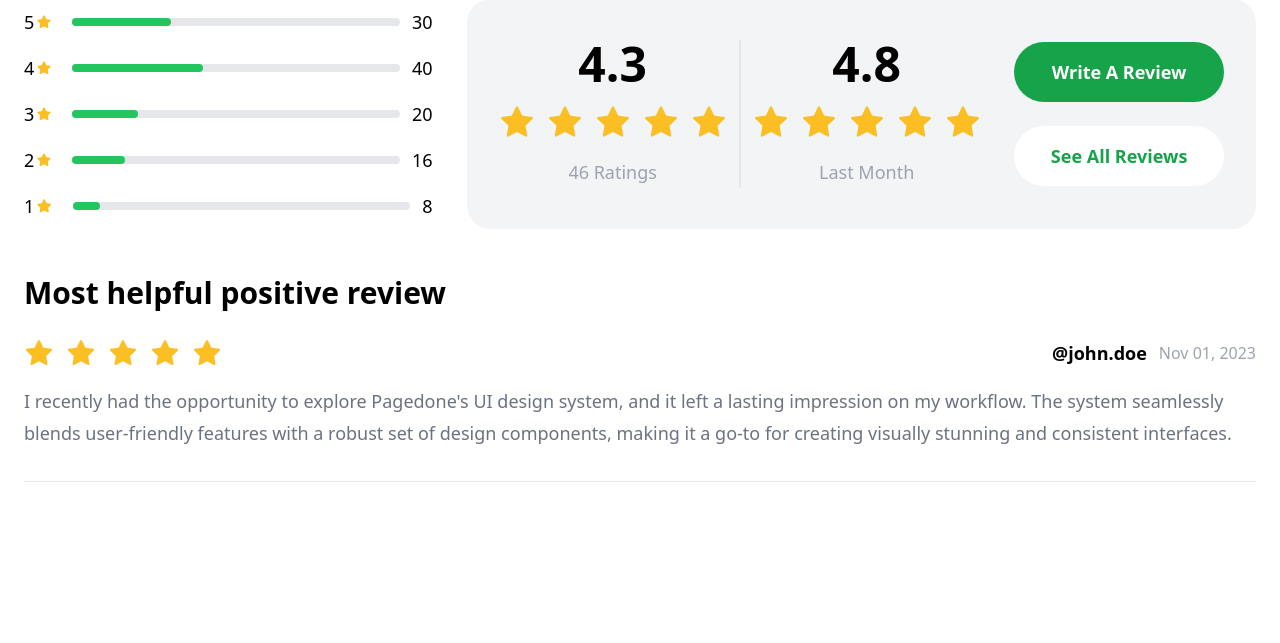
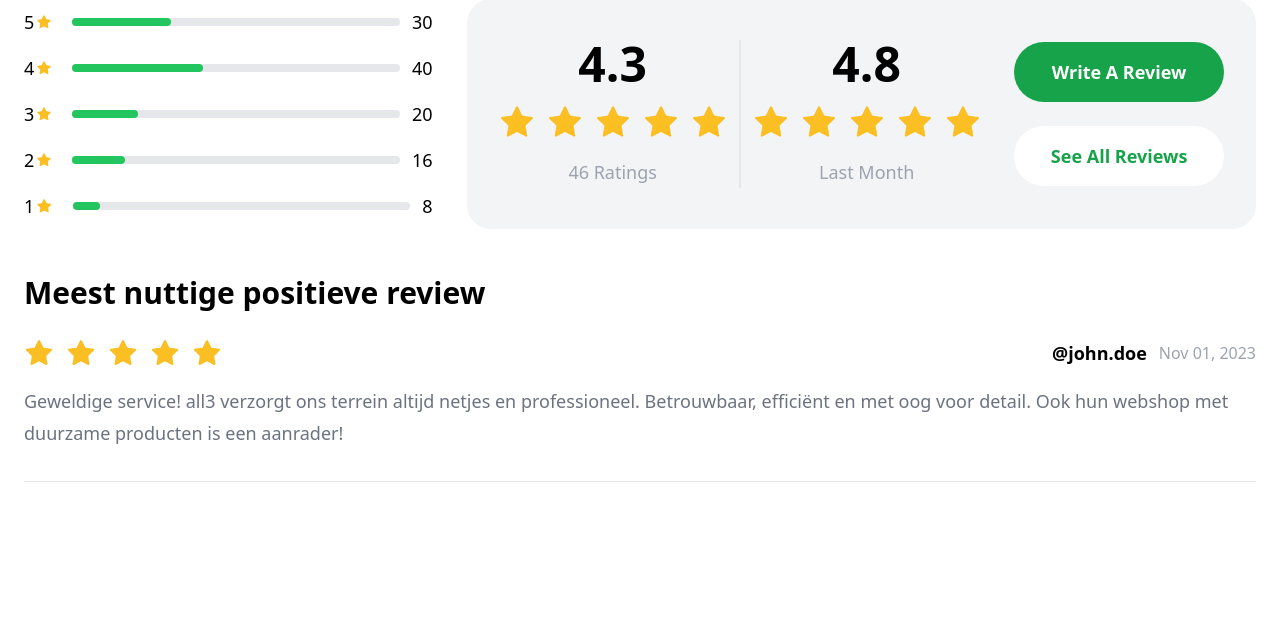
Before and after one commit to JariKN01/all3, a Django app: page / in a window 1280 px wide. Shown: the part 2045-2688 px from the top of the page. Run offline with Django 5.2, Linux system fonts and the light colour scheme; some libraries are stand-ins or nearby versions.

Commit message:
updating reviews section

```diff
--- a/templates/home.html
+++ b/templates/home.html
@@ -79,7 +79,8 @@
     <section class="bg-white dark:bg-gray-900 mt-32 slide-in-left" id="services-section">
         <div class="container px-6 py-10 mx-auto">
             <div class="text-center">
-                <h1 class="text-2xl font-semibold leading-10 text-gray-800 capitalize lg:text-3xl dark:text-white">Vakkundig groen
+                <h1 class="text-2xl font-semibold leading-10 text-gray-800 capitalize lg:text-3xl dark:text-white">
+                    Vakkundig groen
                     onderhoud voor bedrijven en Vve's Almere</h1>
 
                 <p class="max-w-lg mx-auto mt-4 text-1xl dark:text-white">
@@ -141,7 +142,7 @@
     <section class="py-24 relative mt-52 slide-in-right">
         <div class="w-full max-w-7xl px-4 md:px-5 lg:px-6 mx-auto">
             <div class="">
-                <h2 class="font-manrope font-bold text-2xl sm:text-3xl text-black mb-8 text-center">
+                <h2 class="font-manrope font-bold text-2xl sm:text-3xl text-black dark:text-white mb-8 text-center">
                     Customer reviews &
                     rating</h2>
                 <div class="grid grid-cols-12 mb-11">
@@ -149,7 +150,7 @@
                     <div class="col-span-12 xl:col-span-4 flex items-center">
                         <div class="box flex flex-col gap-y-4 w-full max-xl:max-w-3xl mx-auto">
                             <div class="flex items-center w-full">
-                                <p class="font-medium text-lg py-[1px] text-black mr-[2px]">5</p>
+                                <p class="font-medium text-lg py-[1px] text-black dark:text-white mr-[2px]">5</p>
                                 <svg width="20" height="20" viewBox="0 0 20 20" fill="none"
                                      xmlns="http://www.w3.org/2000/svg">
                                     <g clip-path="url(#clip0_12042_8589)">
@@ -166,10 +167,10 @@
                                 <p class="h-2 w-full sm:min-w-[278px] rounded-[30px] bg-gray-200 ml-5 mr-3">
                                     <span class="h-full w-[30%] rounded-[30px] bg-green-500 flex"></span>
                                 </p>
-                                <p class="font-medium text-lg py-[1px] text-black mr-[2px]">30</p>
+                                <p class="font-medium text-lg py-[1px] text-black dark:text-white mr-[2px]">30</p>
                             </div>
                             <div class="flex items-center w-full">
-                                <p class="font-medium text-lg py-[1px] text-black mr-[2px]">4</p>
+                                <p class="font-medium text-lg py-[1px] text-black dark:text-white mr-[2px]">4</p>
                                 <svg width="20" height="20" viewBox="0 0 20 20" fill="none"
                                      xmlns="http://www.w3.org/2000/svg">
                                     <g clip-path="url(#clip0_12042_8589)">
@@ -186,10 +187,10 @@
                                 <p class="h-2 w-full xl:min-w-[278px] rounded-[30px] bg-gray-200 ml-5 mr-3">
                                     <span class="h-full w-[40%] rounded-[30px] bg-green-500 flex"></span>
                                 </p>
-                                <p class="font-medium text-lg py-[1px] text-black mr-[2px]">40</p>
+                                <p class="font-medium text-lg py-[1px] text-black dark:text-white mr-[2px]">40</p>
                             </div>
                             <div class="flex items-center">
-                                <p class="font-medium text-lg py-[1px] text-black mr-[2px]">3</p>
+                                <p class="font-medium text-lg py-[1px] text-black dark:text-white mr-[2px]">3</p>
                                 <svg width="20" height="20" viewBox="0 0 20 20" fill="none"
                                      xmlns="http://www.w3.org/2000/svg">
                                     <g clip-path="url(#clip0_12042_8589)">
@@ -206,10 +207,10 @@
                                 <p class="h-2 w-full xl:min-w-[278px] rounded-[30px] bg-gray-200 ml-5 mr-3">
                                     <span class="h-full w-[20%] rounded-[30px] bg-green-500 flex"></span>
                                 </p>
-                                <p class="font-medium text-lg py-[1px] text-black mr-[2px]">20</p>
+                                <p class="font-medium text-lg py-[1px] text-black dark:text-white mr-[2px]">20</p>
                             </div>
                             <div class="flex items-center">
-                                <p class="font-medium text-lg py-[1px] text-black mr-[2px]">2</p>
+                                <p class="font-medium text-lg py-[1px] text-black dark:text-white mr-[2px]">2</p>
                                 <svg width="20" height="20" viewBox="0 0 20 20" fill="none"
                                      xmlns="http://www.w3.org/2000/svg">
                                     <g clip-path="url(#clip0_12042_8589)">
@@ -226,10 +227,10 @@
                                 <p class="h-2 w-full xl:min-w-[278px] rounded-[30px] bg-gray-200 ml-5 mr-3">
                                     <span class="h-full w-[16%] rounded-[30px] bg-green-500 flex"></span>
                                 </p>
-                                <p class="font-medium text-lg py-[1px] text-black mr-[2px]">16</p>
+                                <p class="font-medium text-lg py-[1px] text-black dark:text-white mr-[2px]">16</p>
                             </div>
                             <div class="flex items-center">
-                                <p class="font-medium text-lg py-[1px] text-black mr-[2px]">1</p>
+                                <p class="font-medium text-lg py-[1px] text-black dark:text-white mr-[2px]">1</p>
                                 <svg width="20" height="20" viewBox="0 0 20 20" fill="none"
                                      xmlns="http://www.w3.org/2000/svg">
                                     <g clip-path="url(#clip0_12042_8589)">
@@ -246,7 +247,7 @@
                                 <p class="h-2 w-full xl:min-w-[278px] rounded-[30px] bg-gray-200 ml-5 mr-3">
                                     <span class="h-full w-[8%] rounded-[30px] bg-green-500 flex"></span>
                                 </p>
-                                <p class="font-medium text-lg py-[1px] text-black mr-[2px]">8</p>
+                                <p class="font-medium text-lg py-[1px] text-black dark:text-white mr-[2px]">8</p>
                             </div>
                         </div>
                     </div>
@@ -420,8 +421,7 @@
                     </div>
                 </div>
                 <div class="pb-8 border-b border-gray-200 max-xl:max-w-3xl max-xl:mx-auto">
-                    <h4 class="font-manrope font-semibold text-3xl leading-10 text-black mb-6">Most helpful positive
-                        review</h4>
+                    <h4 class="font-manrope font-semibold text-3xl leading-10 text-black dark:text-white mb-6">Meest nuttige positieve review</h4>
                     <div class="flex sm:items-center flex-col sm:flex-row justify-between  mb-4">
                         <div class="flex items-center gap-3">
                             <svg xmlns="http://www.w3.org/2000/svg" width="30" height="30" viewBox="0 0 30 30"
@@ -491,16 +491,14 @@
                             </svg>
                         </div>
                         <div class="flex items-center gap-3">
-                            <h6 class="font-semibold text-lg leading-8 text-black">@john.doe</h6>
-                            <p class="font-medium text-base leading-7 text-gray-400">Nov 01, 2023</p>
+                            <h6 class="font-semibold text-lg leading-8 text-black dark:text-gray-300">@john.doe</h6>
+                            <p class="font-medium text-base leading-7 text-gray-400 dark:text-gray-300">Nov 01, 2023</p>
                         </div>
                     </div>
 
-                    <p class="font-normal text-lg leading-8 text-gray-500 ">
-                        I recently had the opportunity to explore Pagedone's UI design system, and it left a lasting
-                        impression on my workflow. The system seamlessly blends user-friendly features with a robust set
-                        of design components, making it a go-to for creating visually stunning and consistent
-                        interfaces.
+                    <p class="font-normal text-lg leading-8 text-gray-500 dark:text-gray-300">
+                        Geweldige service! all3 verzorgt ons terrein altijd netjes en professioneel. Betrouwbaar,
+                        efficiënt en met oog voor detail. Ook hun webshop met duurzame producten is een aanrader!
                     </p>
 
                 </div>
```
